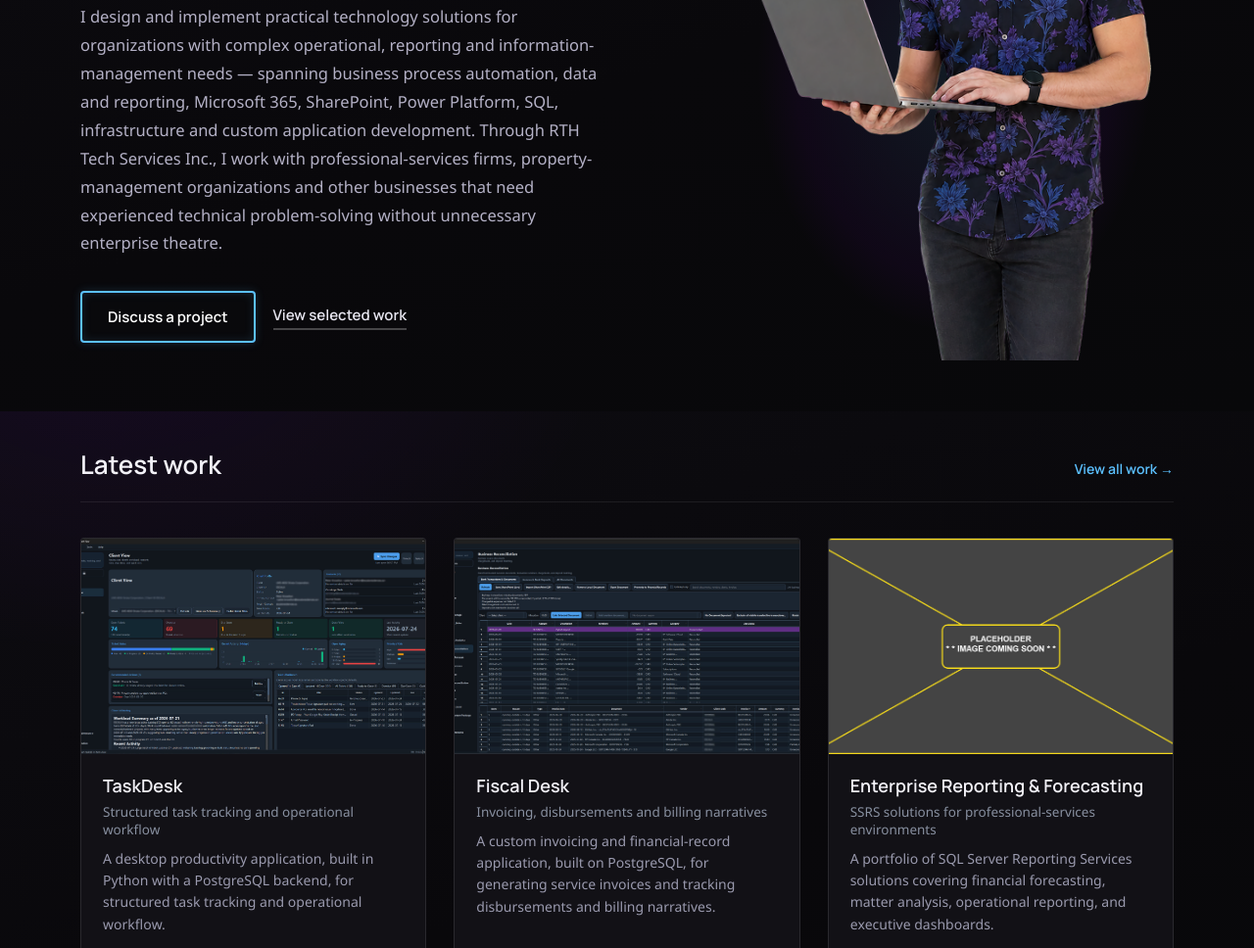
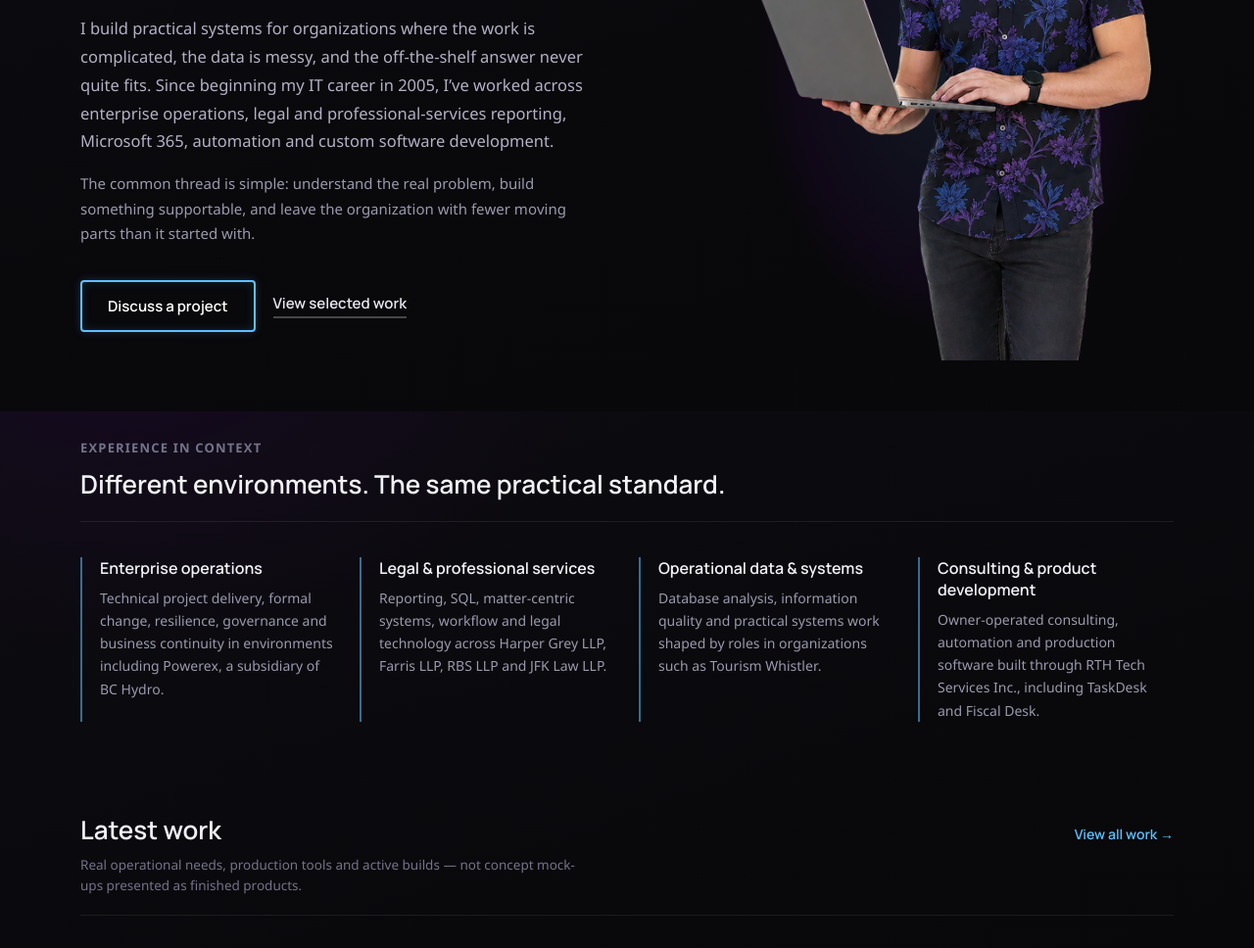
Before and after one commit to rthtechservices/rthtechservices-site, an Astro site: page / in a window 1280 px wide. Shown: the part 380-1348 px from the top of the page at 98% size. Built offline with nearby package versions, Linux system fonts and the light colour scheme; Astro itself is replaced by a stand-in of ours.

Commit message:
Strengthen homepage professional narrative

```diff
--- a/src/pages/index.astro
+++ b/src/pages/index.astro
@@ -2,11 +2,30 @@
 import BaseLayout from '../layouts/BaseLayout.astro';
 import WorkCard from '../components/WorkCard.astro';
 import { workItems } from '../data/work';
+
+const experience = [
+  {
+    title: 'Enterprise operations',
+    body: 'Technical project delivery, formal change, resilience, governance and business continuity in environments including Powerex, a subsidiary of BC Hydro.',
+  },
+  {
+    title: 'Legal & professional services',
+    body: 'Reporting, SQL, matter-centric systems, workflow and legal technology across Harper Grey LLP, Farris LLP, RBS LLP and JFK Law LLP.',
+  },
+  {
+    title: 'Operational data & systems',
+    body: 'Database analysis, information quality and practical systems work shaped by roles in organizations such as Tourism Whistler.',
+  },
+  {
+    title: 'Consulting & product development',
+    body: 'Owner-operated consulting, automation and production software built through RTH Tech Services Inc., including TaskDesk and Fiscal Desk.',
+  },
+];
 ---
 
 <BaseLayout
   title="Rohan Hare — IT Consultant, Systems Analyst & Solutions Developer"
-  description="Practical systems, automation and reporting solutions for professional-services and property-management organizations, delivered through RTH Tech Services Inc."
+  description="Rohan Hare builds practical reporting, automation, Microsoft 365 and custom software solutions through RTH Tech Services Inc. in Vancouver, BC."
 >
   <section class="rth-container hero">
     <div>
@@ -17,12 +36,14 @@ import { workItems } from '../data/work';
         >
       </h1>
       <p class="bio">
-        I design and implement practical technology solutions for organizations with complex
-        operational, reporting and information-management needs &mdash; spanning business process
-        automation, data and reporting, Microsoft&nbsp;365, SharePoint, Power Platform, SQL,
-        infrastructure and custom application development. Through RTH Tech Services Inc., I work
-        with professional-services firms, property-management organizations and other businesses
-        that need experienced technical problem-solving without unnecessary enterprise theatre.
+        I build practical systems for organizations where the work is complicated, the data is
+        messy, and the off-the-shelf answer never quite fits. Since beginning my IT career in 2005,
+        I&rsquo;ve worked across enterprise operations, legal and professional-services reporting,
+        Microsoft&nbsp;365, automation and custom software development.
+      </p>
+      <p class="principle">
+        The common thread is simple: understand the real problem, build something supportable, and
+        leave the organization with fewer moving parts than it started with.
       </p>
       <div class="cta-row">
         <a class="rth-cta" href="/contact/">Discuss a project</a>
@@ -36,9 +57,34 @@ import { workItems } from '../data/work';
     </div>
   </section>
 
+  <section class="rth-container experience" aria-labelledby="experience-heading">
+    <div class="section-head experience-head">
+      <div>
+        <p class="section-kicker">Experience in context</p>
+        <h2 id="experience-heading">Different environments. The same practical standard.</h2>
+      </div>
+    </div>
+    <div class="experience-grid">
+      {
+        experience.map((item) => (
+          <article class="experience-item">
+            <h3>{item.title}</h3>
+            <p>{item.body}</p>
+          </article>
+        ))
+      }
+    </div>
+  </section>
+
   <section class="rth-container latest">
     <div class="section-head">
-      <h2>Latest work</h2>
+      <div>
+        <h2>Latest work</h2>
+        <p class="work-note">
+          Real operational needs, production tools and active builds &mdash; not concept mock-ups
+          presented as finished products.
+        </p>
+      </div>
       <a class="view-all" href="/work/">View all work &rarr;</a>
     </div>
     <div class="card-grid">
@@ -51,14 +97,15 @@ import { workItems } from '../data/work';
   /* --- Hero --- */
   .hero {
     padding-top: 76px;
-    padding-bottom: 88px;
+    padding-bottom: 80px;
     display: grid;
     grid-template-columns: 1.15fr 0.85fr;
     gap: 64px;
     align-items: center;
   }
 
-  .eyebrow {
+  .eyebrow,
+  .section-kicker {
     font-size: 13px;
     letter-spacing: 0.09em;
     text-transform: uppercase;
@@ -91,7 +138,16 @@ import { workItems } from '../data/work';
     font-size: 16.5px;
     line-height: 1.75;
     color: var(--text-bio);
-    max-width: 56ch;
+    max-width: 58ch;
+    margin: 0 0 16px;
+  }
+
+  .principle {
+    font-family: var(--font-body);
+    font-size: 15px;
+    line-height: 1.7;
+    color: var(--text-muted);
+    max-width: 58ch;
     margin: 0 0 34px;
   }
 
@@ -121,8 +177,6 @@ import { workItems } from '../data/work';
     outline-offset: 3px;
   }
 
-  /* The supplied portrait is a transparent cutout, so it gets the ambient
-     glow treatment rather than the framed ring the design assumed. */
   .portrait {
     position: relative;
     width: 100%;
@@ -147,6 +201,53 @@ import { workItems } from '../data/work';
     object-fit: contain;
   }
 
+  /* --- Experience --- */
+  .experience {
+    padding-bottom: 92px;
+  }
+
+  .experience-head {
+    align-items: end;
+  }
+
+  .section-kicker {
+    margin-bottom: 10px;
+  }
+
+  .experience h2 {
+    font-family: var(--font-ui);
+    font-size: clamp(22px, 3vw, 28px);
+    color: var(--text-primary);
+    margin: 0;
+    font-weight: 600;
+  }
+
+  .experience-grid {
+    display: grid;
+    grid-template-columns: repeat(4, 1fr);
+    gap: 24px;
+  }
+
+  .experience-item {
+    border-left: 2px solid rgba(92, 193, 255, 0.55);
+    padding-left: 18px;
+  }
+
+  .experience-item h3 {
+    font-family: var(--font-ui);
+    font-size: 16px;
+    font-weight: 600;
+    color: var(--text-primary);
+    margin: 0 0 8px;
+  }
+
+  .experience-item p {
+    font-size: 14px;
+    line-height: 1.65;
+    color: var(--text-muted);
+    margin: 0;
+  }
+
   /* --- Latest work --- */
   .latest {
     padding-bottom: 100px;
@@ -156,6 +257,7 @@ import { workItems } from '../data/work';
     display: flex;
     align-items: baseline;
     justify-content: space-between;
+    gap: 32px;
     border-bottom: 1px solid var(--border-faint);
     padding-bottom: 20px;
     margin-bottom: 36px;
@@ -167,6 +269,14 @@ import { workItems } from '../data/work';
     color: var(--text-primary);
     margin: 0;
     font-weight: 600;
+  }
+
+  .work-note {
+    max-width: 66ch;
+    margin: 8px 0 0;
+    color: var(--text-faint);
+    font-size: 13.5px;
+    line-height: 1.55;
   }
 
   .view-all {
@@ -188,6 +298,13 @@ import { workItems } from '../data/work';
     gap: 28px;
   }
 
+  @media (max-width: 1040px) {
+    .experience-grid {
+      grid-template-columns: repeat(2, 1fr);
+      row-gap: 32px;
+    }
+  }
+
   @media (max-width: 859px) {
     .hero {
       padding-top: 48px;
@@ -195,8 +312,15 @@ import { workItems } from '../data/work';
       grid-template-columns: 1fr;
       gap: 36px;
     }
+    .experience {
+      padding-bottom: 64px;
+    }
+    .experience-grid,
     .card-grid {
       grid-template-columns: 1fr;
     }
+    .section-head {
+      align-items: flex-start;
+    }
   }
 </style>
```
